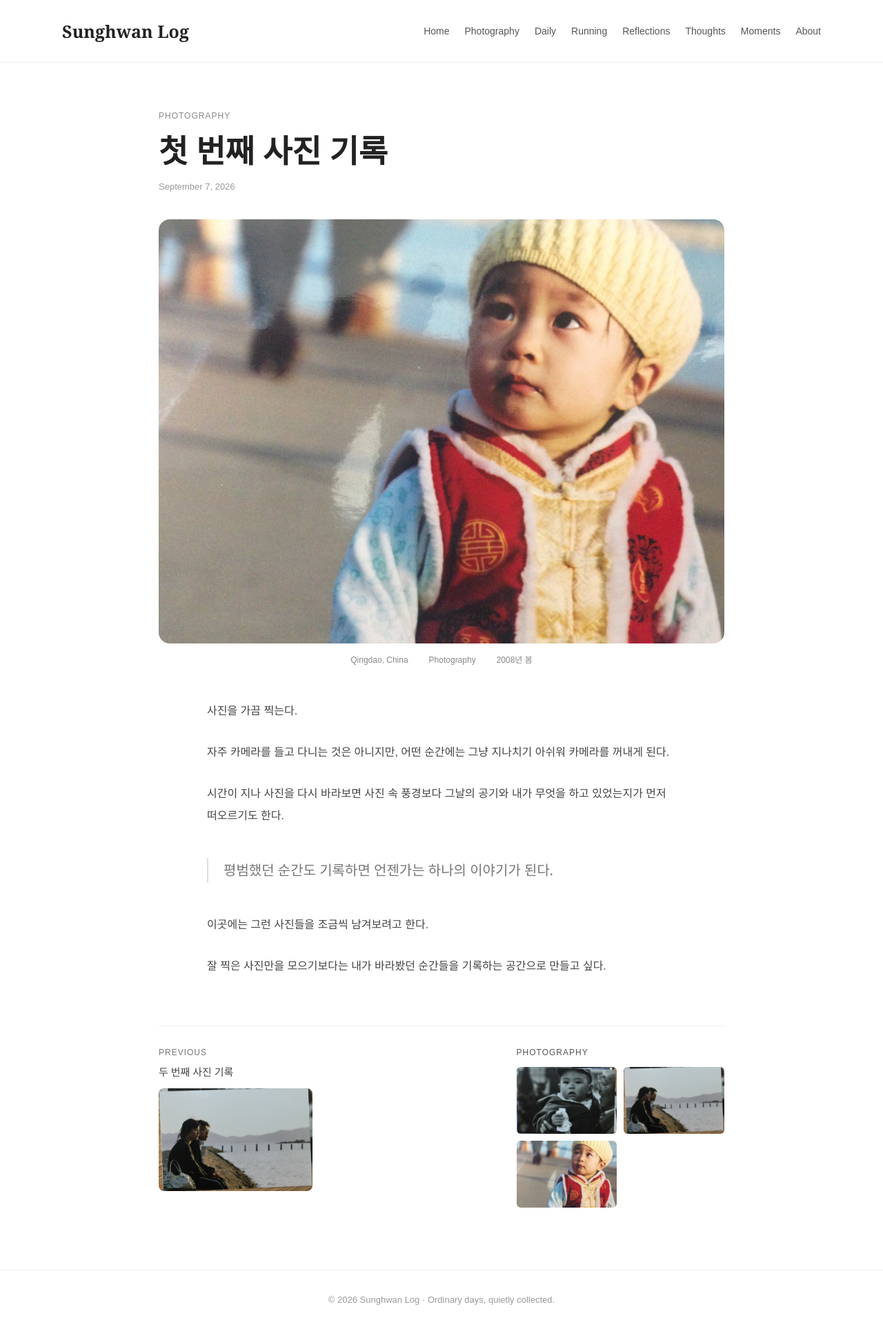
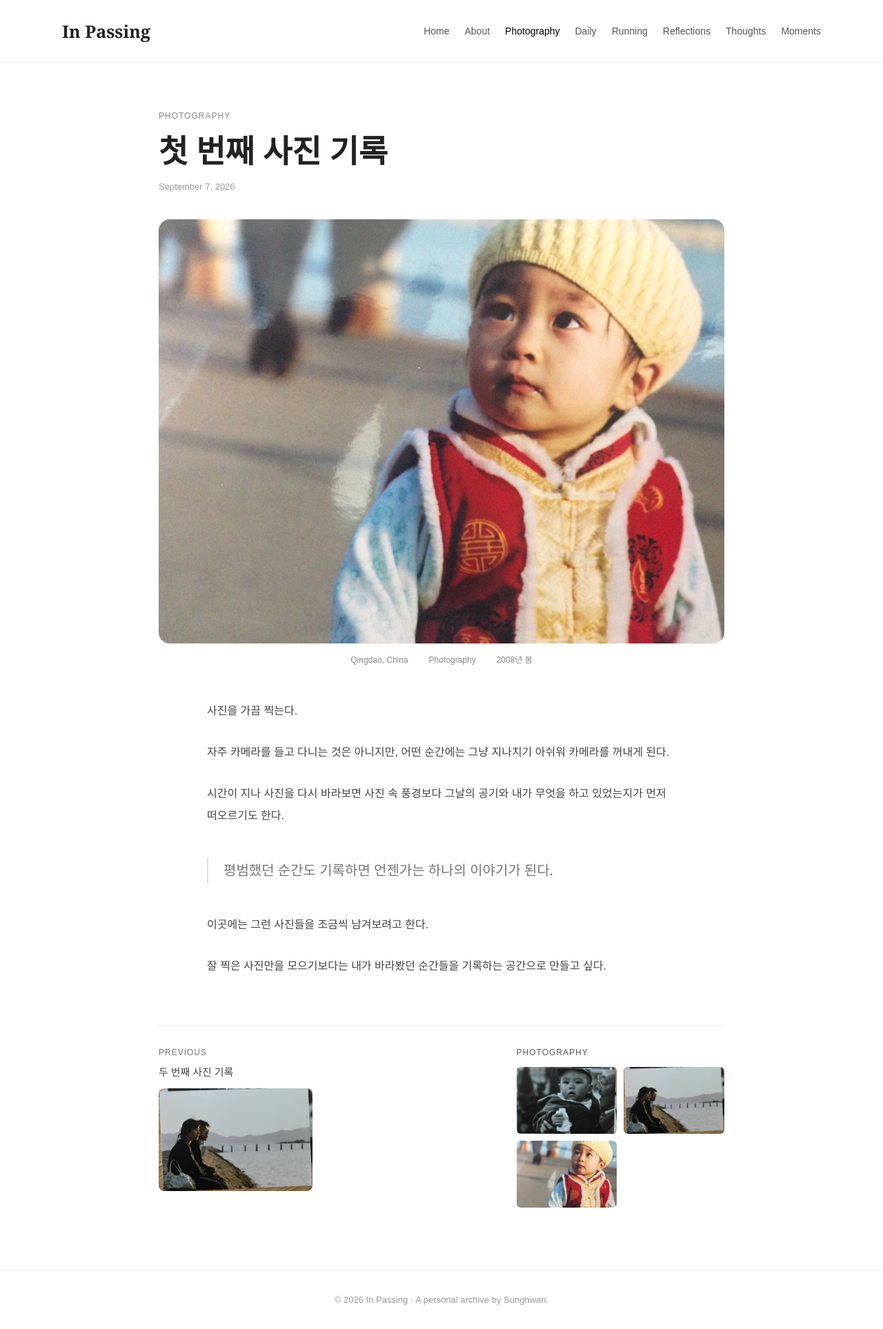
Before and after one commit to sunghwanlog/sunghwanlog.github.io, a Jekyll site: the page built from _posts/2026-09-07-photo-001.md, in a window 1280 px wide. Shown: the whole page at 69% size. Built offline with Jekyll 4.4.1, drawn with Linux system fonts in a browser that asks for light colours.

Commit message:
Update photo.html

```diff
--- a/_layouts/photo.html
+++ b/_layouts/photo.html
@@ -5,7 +5,7 @@
   <meta charset="UTF-8">
   <meta name="viewport" content="width=device-width, initial-scale=1.0">
 
-  <title>{{ page.title }} | Sunghwan Log</title>
+  <title>{{ page.title }} | In Passing</title>
 
   <style>
 
@@ -68,6 +68,11 @@
 
     .menu a:hover {
       color: #000;
+    }
+
+    .menu a.active {
+      color: #000;
+      font-weight: 500;
     }
 
 
@@ -424,42 +429,10 @@
 
 
 <!-- =========================
-     HEADER
+     COMMON HEADER
 ========================= -->
 
-<header>
-
-  <div class="container">
-
-    <nav>
-
-      <div class="logo">
-
-        <a href="{{ '/' | relative_url }}">
-          Sunghwan Log
-        </a>
-
-      </div>
-
-
-      <div class="menu">
-
-        <a href="{{ '/' | relative_url }}">Home</a>
-        <a href="{{ '/photography.html' | relative_url }}">Photography</a>
-        <a href="{{ '/daily.html' | relative_url }}">Daily</a>
-        <a href="{{ '/running.html' | relative_url }}">Running</a>
-        <a href="{{ '/reflections.html' | relative_url }}">Reflections</a>
-        <a href="{{ '/thoughts.html' | relative_url }}">Thoughts</a>
-        <a href="{{ '/moments.html' | relative_url }}">Moments</a>
-        <a href="{{ '/about.html' | relative_url }}">About</a>
-
-      </div>
-
-    </nav>
-
-  </div>
-
-</header>
+{% include header.html %}
 
 
 
@@ -748,8 +721,8 @@
 
 <footer>
 
-  © 2026 Sunghwan Log ·
-  Ordinary days, quietly collected.
+  © 2026 In Passing ·
+  A personal archive by Sunghwan.
 
 </footer>
 
```
